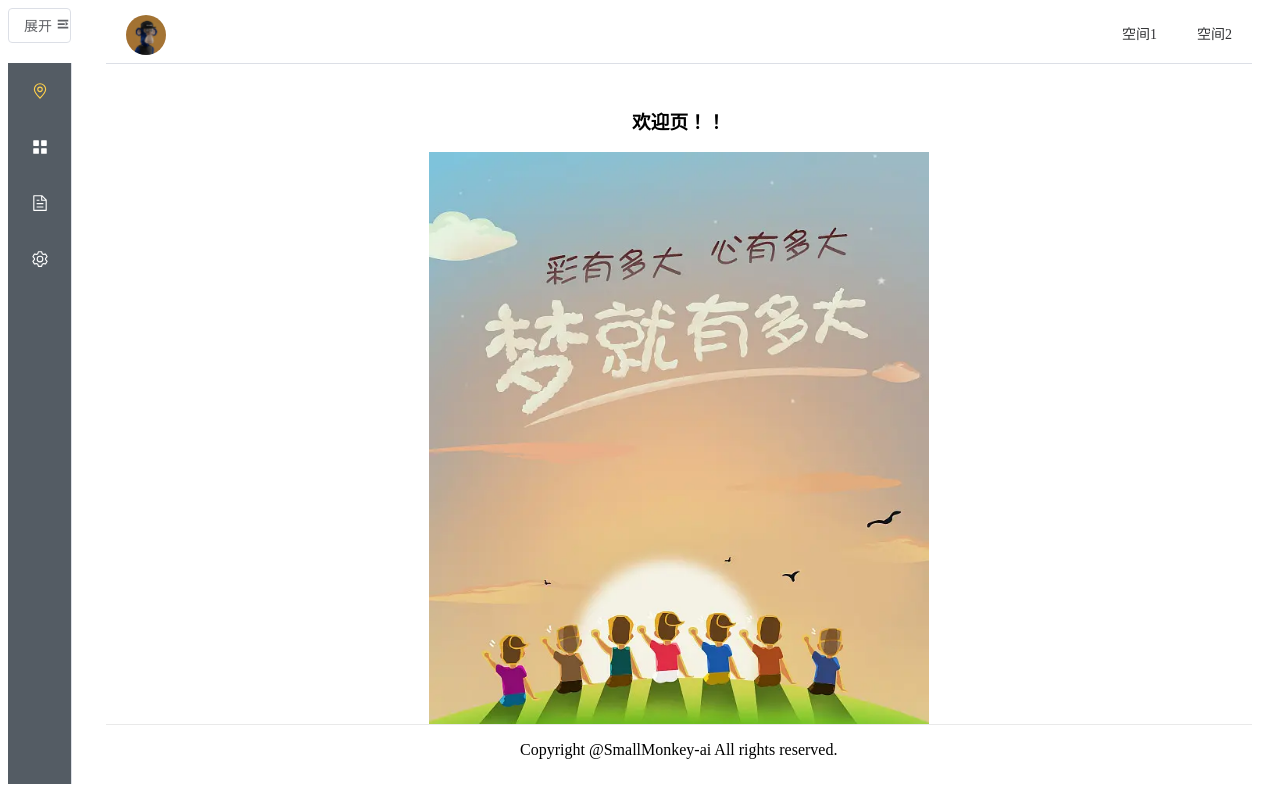
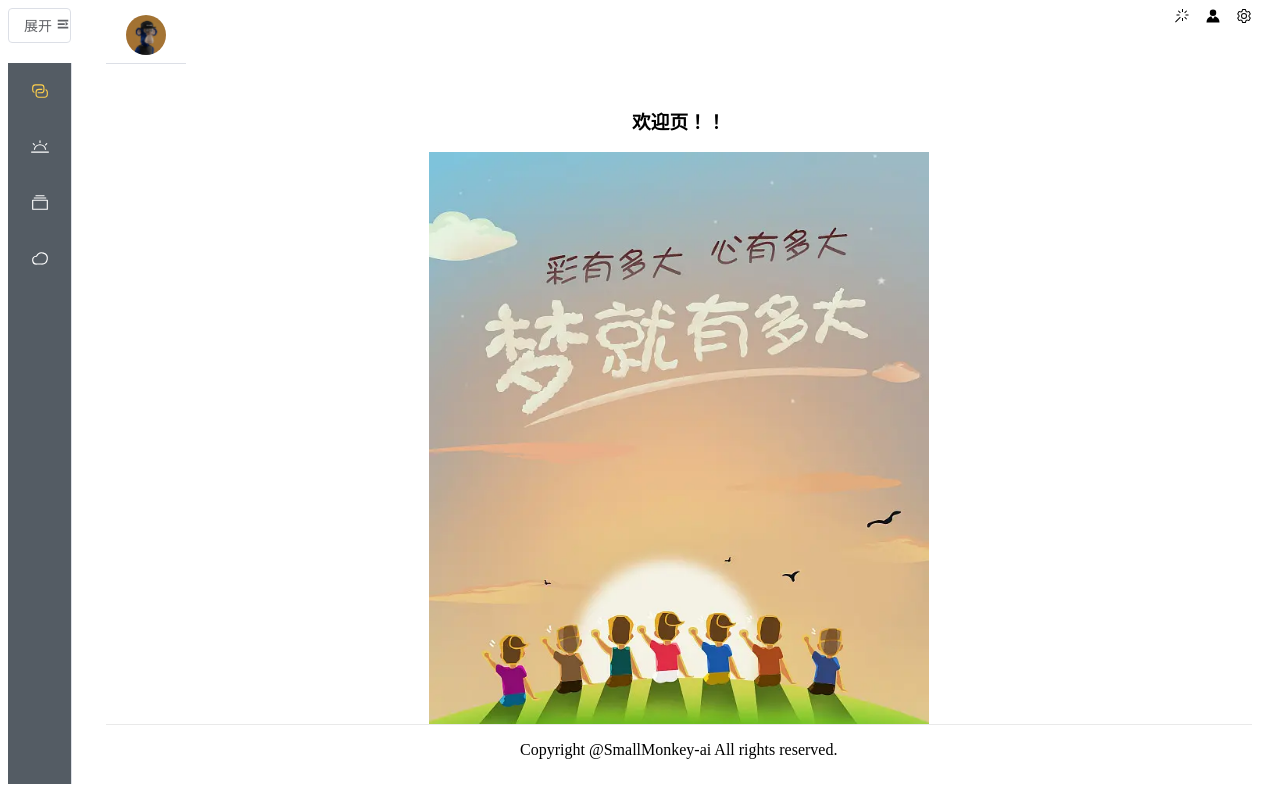
Before and after one commit to SmallMonkey-ai/smallMonkey-Project, a Vue app in the folder vue3/fromVite/: page /#/ in a window 1280 px wide. Built offline with nearby package versions, Linux system fonts and the light colour scheme.

Commit message:
完善头部右边展示

```diff
--- a/vue3/fromVite/src/views/index.vue
+++ b/vue3/fromVite/src/views/index.vue
@@ -2,12 +2,15 @@
 import { ref, onMounted } from 'vue'
 import { useRouter, useRoute, onBeforeRouteLeave, onBeforeRouteUpdate } from 'vue-router'
 import {
-    Document,
-    Menu as IconMenu,
-    Location,
+    Expand,
+    Fold,
+    Connection,
+    Sunrise,
+    Files,
+    Cloudy,
+    Avatar,
     Setting,
-    Expand,
-    Fold
+    MagicStick
 } from '@element-plus/icons-vue'
 import footerComponent from './footer.vue'
 const isCollapse = ref(true)
@@ -22,6 +25,8 @@ const router = useRouter()
 onMounted(() => {
     router.push('./')
 })
+
+
 </script>
 
 <template>
@@ -44,25 +49,25 @@ onMounted(() => {
                     default-active="1" text-color="#fff" @open="handleOpen" @close="handleClose" :collapse="isCollapse">
                     <el-menu-item index="1" @click="$router.push('/dealTime')">
                         <el-icon>
-                            <location />
+                            <connection />
                         </el-icon>
                         <template #title>时间处理</template>
                     </el-menu-item>
                     <el-menu-item index="2" @click="$router.push('/dealArray')">
                         <el-icon>
-                            <icon-menu />
+                            <sunrise />
                         </el-icon>
                         <template #title>数组处理</template>
                     </el-menu-item>
                     <el-menu-item index="3" @click="$router.push('/dealObject')">
                         <el-icon>
-                            <document />
+                            <Files />
                         </el-icon>
                         <template #title>对象处理</template>
                     </el-menu-item>
                     <el-menu-item index="4" @click="$router.push('/dealOther')">
                         <el-icon>
-                            <setting />
+                            <cloudy />
                         </el-icon>
                         <template #title>其他</template>
                     </el-menu-item>
@@ -76,21 +81,40 @@ onMounted(() => {
                             <el-avatar :src="src" />
                         </el-menu-item>
                         <div class="flex-grow" />
-                        <el-menu-item index="1">空间1</el-menu-item>
-                        <el-menu-item index="2">空间2</el-menu-item>
-                        <!-- <el-sub-menu index="2">
-                            <template #title>Workspace</template>
-                            <el-menu-item index="2-1">item one</el-menu-item>
-                            <el-menu-item index="2-2">item two</el-menu-item>
-                            <el-menu-item index="2-3">item three</el-menu-item>
-                            <el-sub-menu index="2-4">
-                                <template #title>item four</template>
-                                <el-menu-item index="2-4-1">item one</el-menu-item>
-                                <el-menu-item index="2-4-2">item two</el-menu-item>
-                                <el-menu-item index="2-4-3">item three</el-menu-item>
-                            </el-sub-menu>
-                        </el-sub-menu> -->
                     </el-menu>
+                    <div>
+                        <el-popover :width="200" trigger="hover" class="userPopover">
+                            <template #reference>
+                                <el-icon style="margin-right:15px" @click="$router.push('/')">
+                                    <magicStick />
+                                </el-icon>
+                            </template>
+                            <div>
+                                返回主页
+                            </div>
+                        </el-popover>
+
+                        <el-popover :width=" 200" trigger="hover" class="userPopover">
+                                    <template #reference>
+                                        <el-icon style="margin-right:15px">
+                                            <avatar />
+                                        </el-icon>
+                                    </template>
+                                    <div>
+                                        来自<p>SmallMonkey-ai</p>
+                                    </div>
+                        </el-popover>
+                        <el-popover :width="150" trigger="hover" class="userPopover">
+                            <template #reference>
+                                <el-icon>
+                                    <setting />
+                                </el-icon>
+                            </template>
+                            <div>
+                                待完成
+                            </div>
+                        </el-popover>
+                    </div>
                 </el-header>
                 <el-main>
                     <router-view />
@@ -134,6 +158,11 @@ onMounted(() => {
     width: auto;
 }
 
+.el-header {
+    display: flex;
+    justify-content: space-between;
+}
+
 .flex-grow {
     flex-grow: 1;
 }
```
